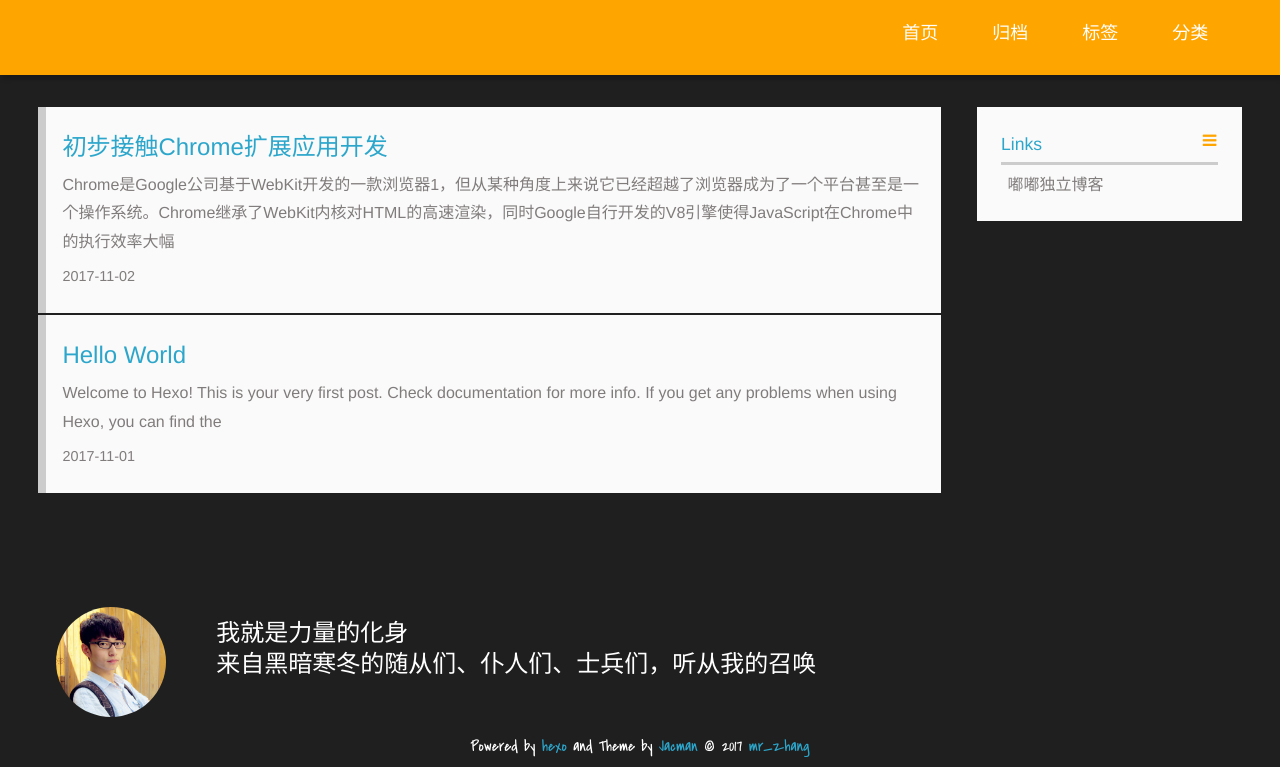
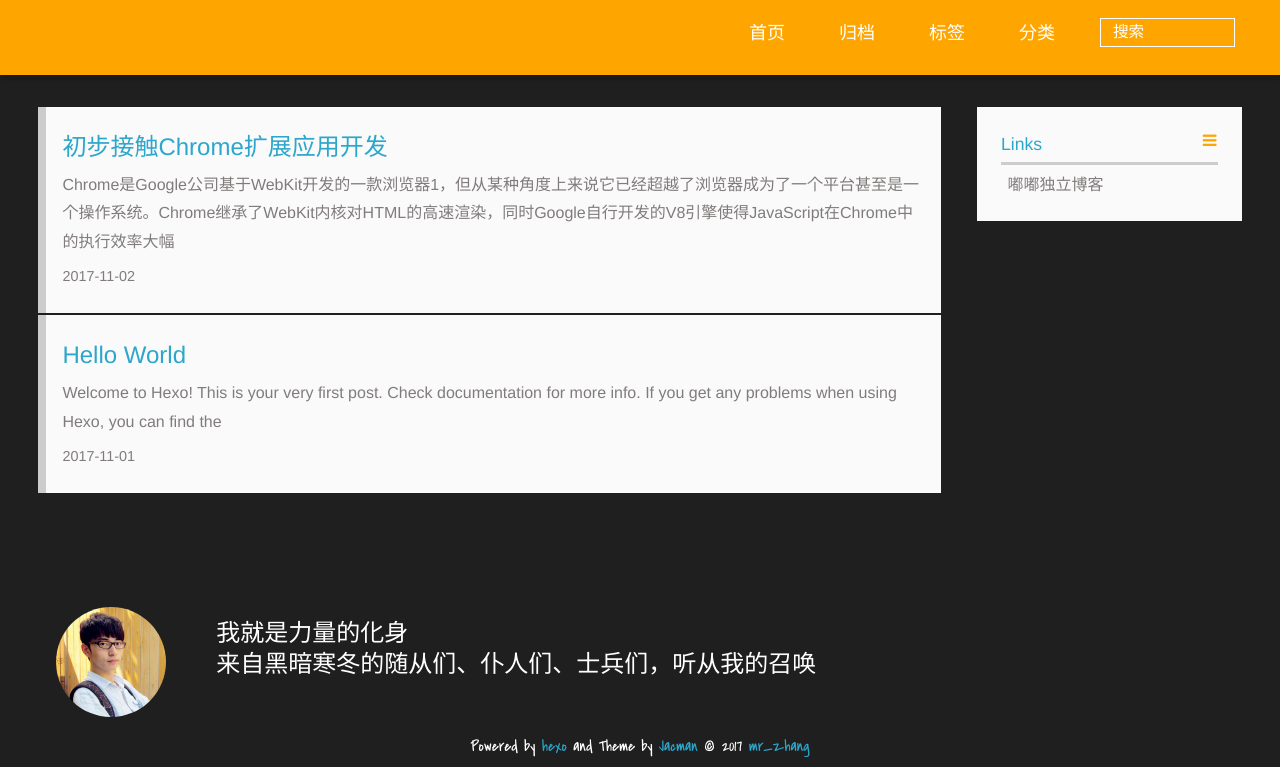
Before and after one commit to zhangcyuan/changyuan.github.io, a plain HTML site: page index.html in a window 1280 px wide. Shown: the part 133-900 px from the top of the page. Drawn offline with Linux system fonts and the light colour scheme; a script that the page names is missing.

Commit message:
Site updated: 2017-11-03 23:43:14

```diff
--- a/index.html
+++ b/index.html
@@ -69,7 +69,12 @@
 						<input name="s" type="hidden" value=  ><input type="text" name="q" size="30" placeholder="搜索"><br>
 
 						</form>-->
-						<script type="text/javascript">(function(){document.write(unescape('%3Cdiv id="bdcs"%3E%3C/div%3E'));var bdcs = document.createElement('script');bdcs.type = 'text/javascript';bdcs.async = true;bdcs.src = 'http://znsv.baidu.com/customer_search/api/js?sid=6624021290201758210' + '&plate_url=' + encodeURIComponent(window.location.href) + '&t=' + Math.ceil(new Date()/3600000);var s = document.getElementsByTagName('script')[0];s.parentNode.insertBefore(bdcs, s);})();</script>
+						<form class="search">
+							<label>Search</label>
+						<input type="text" id="bdcsMain" name="q" size="30" placeholder="搜索"><br>
+
+						</form>
+
 
 					</li>
 				</ul>
```
Also changed, not shown: 2017/11/01/hello-world/index.html (+7 -2 lines), 2017/11/02/chrome01/index.html (+7 -2 lines), archives/2017/11/index.html (+6 -1 lines), archives/2017/index.html (+6 -1 lines), archives/index.html (+6 -1 lines), categories/index.html (+6 -1 lines), tags/index.html (+6 -1 lines).
